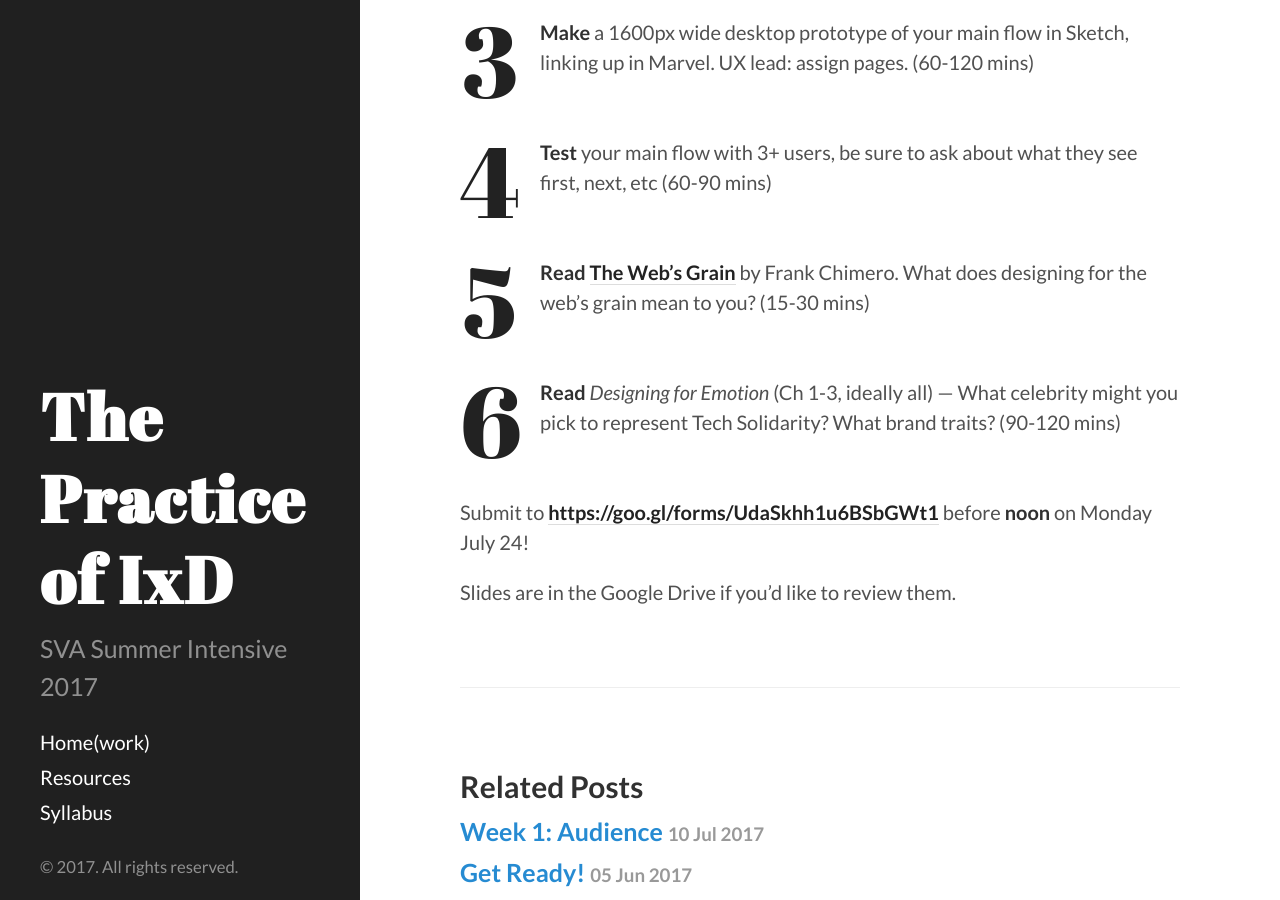
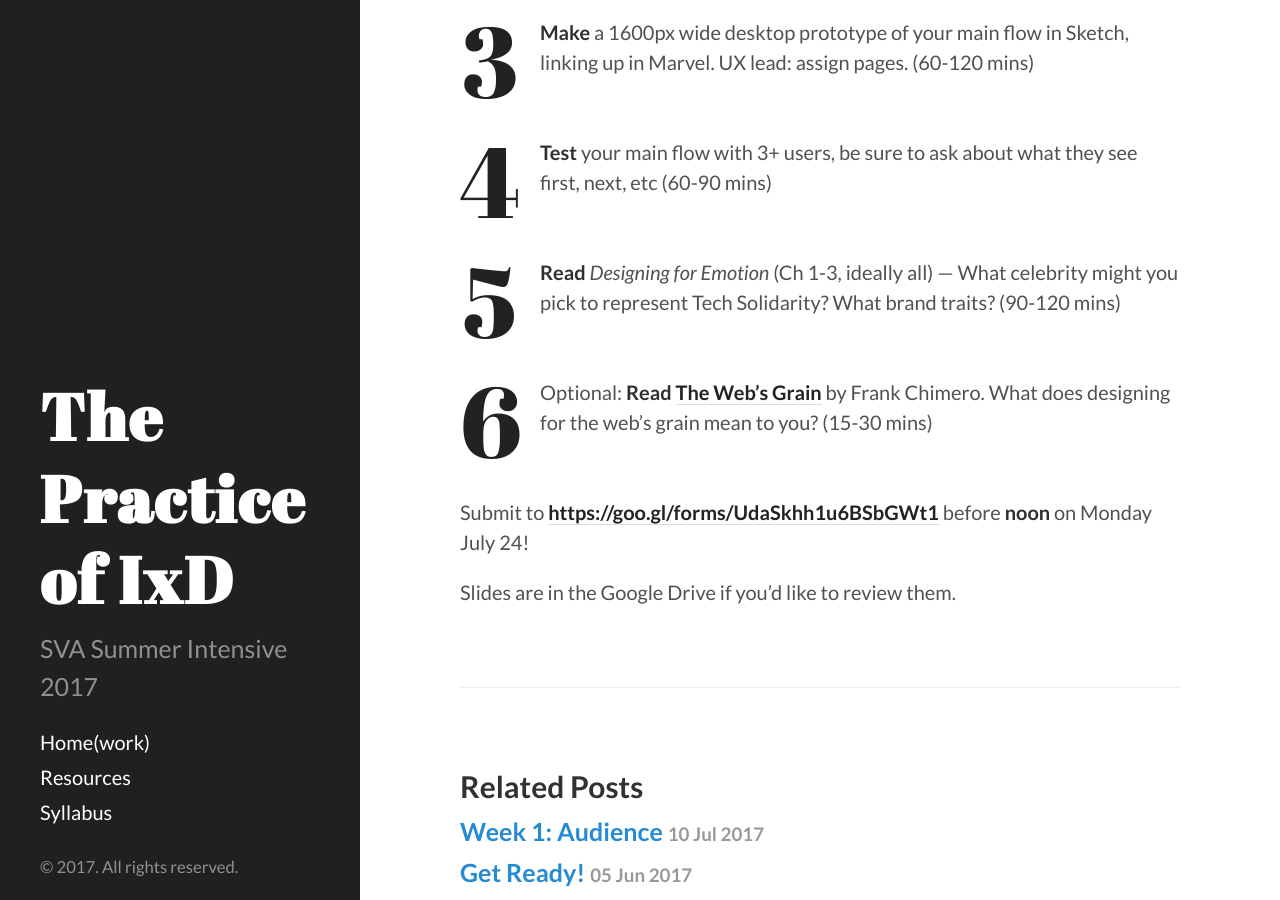
Before and after one commit to energy7/practiceixd, a Jekyll site: the page built from _posts/2017-07-17-architecture.markdown, in a window 1280 px wide and 900 px high, scrolled down 768 px. Built offline with Jekyll 4.4.1, drawn with Linux system fonts in a browser that asks for light colours.

Commit message:
Make article 2 optional

```diff
--- a/_posts/2017-07-17-architecture.markdown
+++ b/_posts/2017-07-17-architecture.markdown
@@ -22,8 +22,8 @@ visible: 1
 2. **Make and test** a navigation module in Codepen — fork one from [Brad Frost](http://codepen.io/search/pens/? q=navigation&limit=bradfrost) or from a search for "responsive navigation" (30 mins)
 3. **Make** a 1600px wide desktop prototype of your main flow in Sketch, linking up in Marvel. UX lead: assign pages. (60-120 mins)
 4. **Test** your main flow with 3+ users, be sure to ask about what they see first, next, etc (60-90 mins)
-6. **Read** [The Web's Grain](https://www.frankchimero.com/writing/the-webs-grain/) by Frank Chimero. What does designing for the web's grain mean to you? (15-30 mins)
 5. **Read** *Designing for Emotion* (Ch 1-3, ideally all) — What celebrity might you pick to represent Tech Solidarity? What brand traits? (90-120 mins)
+6. Optional: **Read** [The Web's Grain](https://www.frankchimero.com/writing/the-webs-grain/) by Frank Chimero. What does designing for the web's grain mean to you? (15-30 mins)
 
 Submit to [https://goo.gl/forms/UdaSkhh1u6BSbGWt1](https://goo.gl/forms/UdaSkhh1u6BSbGWt1) before **noon** on Monday July 24!
 
```
